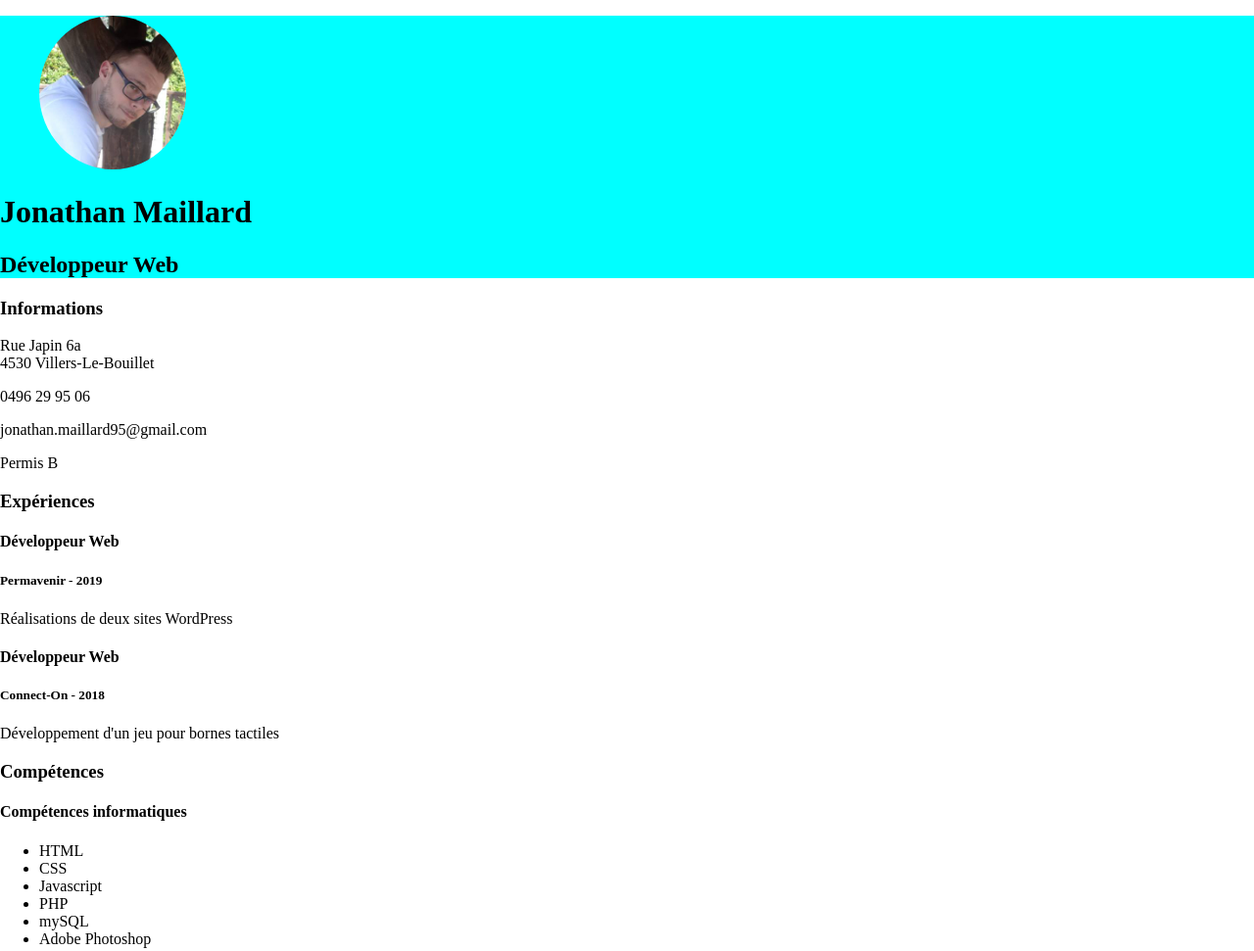
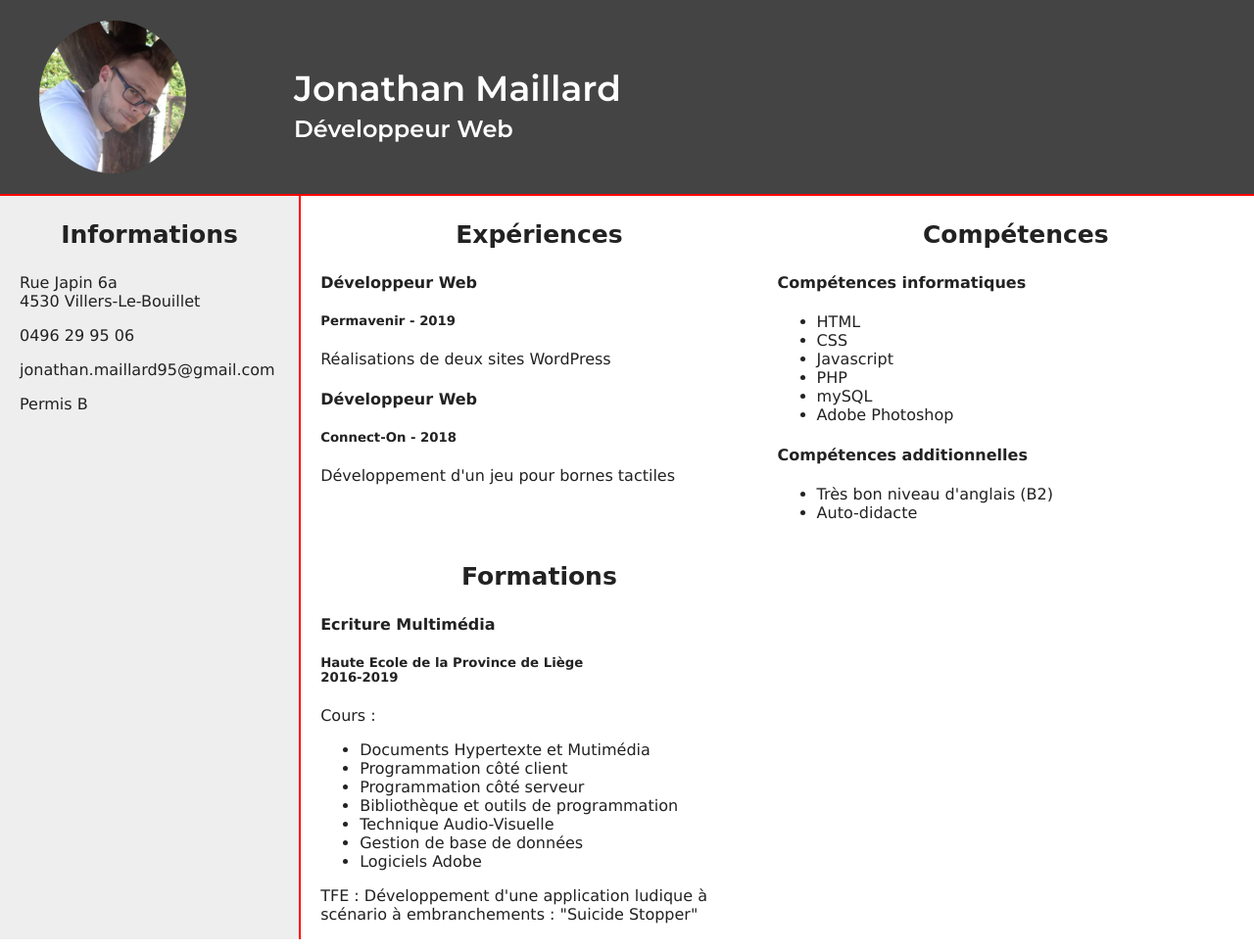
Before and after one commit to JonathanMaillard/Jonathan-cv, a plain HTML site: page index.html in a window 1280 px wide. Shown: the top 971 px of the page at 98% size. Drawn offline with Linux system fonts and the light colour scheme; a web font is replaced by a local one.

Commit message:
added CSS Grid layout

```diff
--- a/index.html
+++ b/index.html
@@ -4,6 +4,7 @@
         <title>CV Jonathan Maillard</title>
         <meta charset="UTF-8">
         <link rel="stylesheet" href="style.css">
+        <link href="https://fonts.googleapis.com/css2?family=Montserrat:wght@600&family=Sansita+Swashed:wght@500&display=swap" rel="stylesheet">
     </head>
     <body>
 
@@ -13,9 +14,15 @@
                 <img alt="Jonathan Maillard" src="jonathan.jpg">
             </figure>
 
-            <h1>Jonathan Maillard</h1>
+            <section class="title">
 
-            <h2>Développeur Web</h2>
+                <article>
+                    <h1>Jonathan Maillard</h1>
+
+                    <h2>Développeur Web</h2>
+                </article>
+
+            </section>
 
         </header>
 
@@ -103,5 +110,6 @@
             </article>
 
         </section>
+
     </body>
 </html>
--- a/style.css
+++ b/style.css
@@ -1,17 +1,33 @@
 body{
-    grid-template-columns: 300px auto;
-    grid-template-rows: 200px auto;
+    display: grid;
+    font-family: Verdana, Geneva, Tahoma, sans-serif;
+    color: #222222;
+    grid-template-columns: 24% 38% 38%;
+    grid-template-rows: 200px auto auto;
     margin: 0;
 }
 
 header{
     grid-column-start: 1;
-    grid-column-end: 3;
+    grid-column-end: 4;
     grid-row-start: 1;
 
 
-    background-color: aqua;
+    background-color: #444444;
+    border-bottom: 2px solid red;
+    color: white;
     margin-top: 0;
+
+    display: grid;
+    grid-template-columns: 300px auto;
+    grid-template-rows: auto;
+}
+
+figure{
+    grid-column-start: 1;
+    grid-row-start: 1;
+    display: flex;
+    align-items: center;
 }
 
 figure img{
@@ -19,6 +35,55 @@
     border-radius: 50%;
 }
 
+header .title{
+    grid-column-start: 2;
+    grid-row-start: 1;
+    display: flex;
+    align-items: center;
+}
+
+header .title h1{
+    font-size: 36px;
+    margin-bottom: -15px;
+    font-family: 'Montserrat', sans-serif;
+}
+header .title h2{
+    font-family: 'Montserrat', sans-serif;
+}
+
 aside{
+    border-right: 2px solid red;
     grid-column-start: 1;
+    grid-row-start: 2;
+    grid-row-end: 4;
+    background-color: #eeeeee;
+    padding-left: 20px;
+    padding-right: 20px;
+    word-wrap: break-word;
 }
+
+.exp{
+    grid-column-start: 2;
+    grid-row-start: 2;
+    padding-left: 20px;
+    padding-right: 20px;
+}
+
+.study{
+    grid-column-start: 2;
+    grid-row-start: 3;
+    padding-left: 20px;
+    padding-right: 20px;
+}
+
+.knowledge{
+    grid-column-start: 3;
+    grid-row-start: 2;
+}
+
+
+h3{
+    font-family: 'Sansita Swashed', cursive;
+    font-size: 25px;
+    text-align: center;
+}
```
